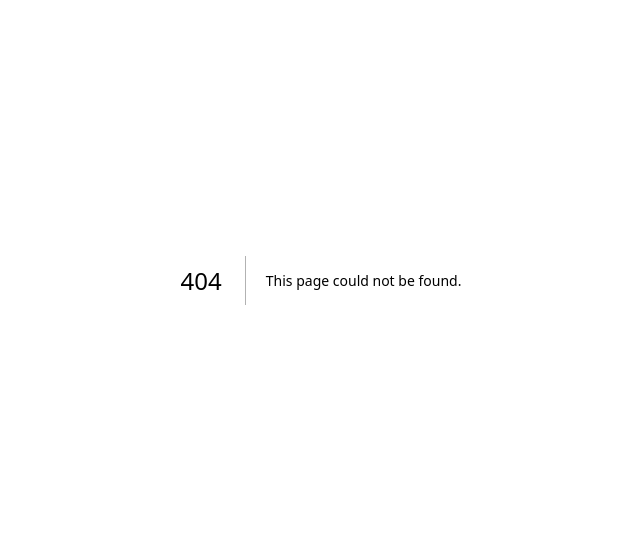
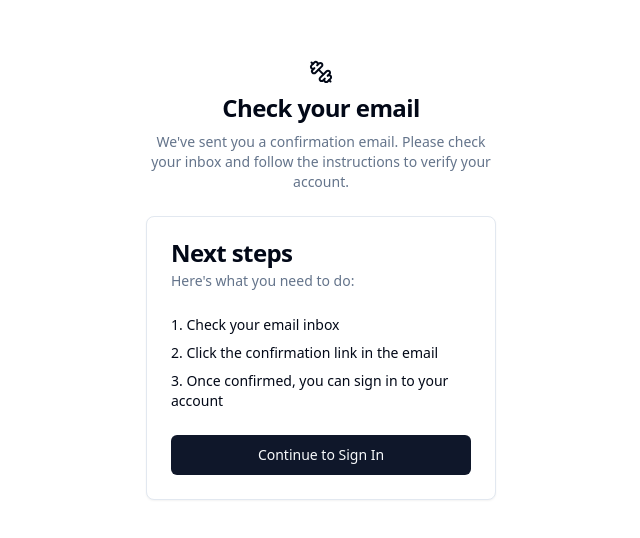
Before and after one commit to jakobzach/gym-tracker, a Next.js app: page /auth/confirmation in a window 1280 px wide. Before the commit this address had no page. Shown: the part 120-658 px from the top of the page, without its empty margins (319-959 px from the left). Built offline with nearby package versions, Linux system fonts and the light colour scheme.

Commit message:
feat: improve sign-up flow with confirmation page
- Add confirmation page with clear instructions
- Redirect to confirmation page after sign-up
- Fix Tailwind CSS directives in globals.css

```diff
--- /dev/null
+++ b/app/auth/confirmation/page.tsx
@@ -0,0 +1,49 @@
+'use client';
+
+import Link from 'next/link';
+import { Dumbbell } from 'lucide-react';
+import { Button } from "@/components/ui/button";
+import { Card, CardContent, CardDescription, CardFooter, CardHeader, CardTitle } from "@/components/ui/card";
+
+export default function Confirmation() {
+  return (
+    <div className="container relative h-screen flex-col items-center justify-center grid lg:max-w-none lg:grid-cols-1 lg:px-0">
+      <div className="mx-auto flex w-full flex-col justify-center space-y-6 sm:w-[350px]">
+        <div className="flex flex-col space-y-2 text-center">
+          <Dumbbell className="mx-auto h-6 w-6" />
+          <h1 className="text-2xl font-semibold tracking-tight">
+            Check your email
+          </h1>
+          <p className="text-sm text-muted-foreground">
+            We've sent you a confirmation email. Please check your inbox and follow the instructions to verify your account.
+          </p>
+        </div>
+
+        <Card>
+          <CardHeader>
+            <CardTitle>Next steps</CardTitle>
+            <CardDescription>
+              Here's what you need to do:
+            </CardDescription>
+          </CardHeader>
+          <CardContent className="grid gap-4">
+            <div className="grid gap-2">
+              <ol className="list-decimal list-inside space-y-2 text-sm">
+                <li>Check your email inbox</li>
+                <li>Click the confirmation link in the email</li>
+                <li>Once confirmed, you can sign in to your account</li>
+              </ol>
+            </div>
+          </CardContent>
+          <CardFooter>
+            <Button asChild className="w-full">
+              <Link href="/auth/signin">
+                Continue to Sign In
+              </Link>
+            </Button>
+          </CardFooter>
+        </Card>
+      </div>
+    </div>
+  );
+}
--- a/app/auth/signup/page.tsx
+++ b/app/auth/signup/page.tsx
@@ -42,7 +42,7 @@ export default function SignUp() {
       if (signUpError) throw signUpError;
 
       if (data) {
-        router.push('/auth/signin');
+        router.push('/auth/confirmation');
       }
     } catch (error: any) {
       setError(error.message);
--- a/app/globals.css
+++ b/app/globals.css
@@ -1,6 +1,6 @@
 @tailwind base;
 @tailwind components;
-@tailwind components;
+@tailwind utilities;
 
 @layer base {
   :root {
```
